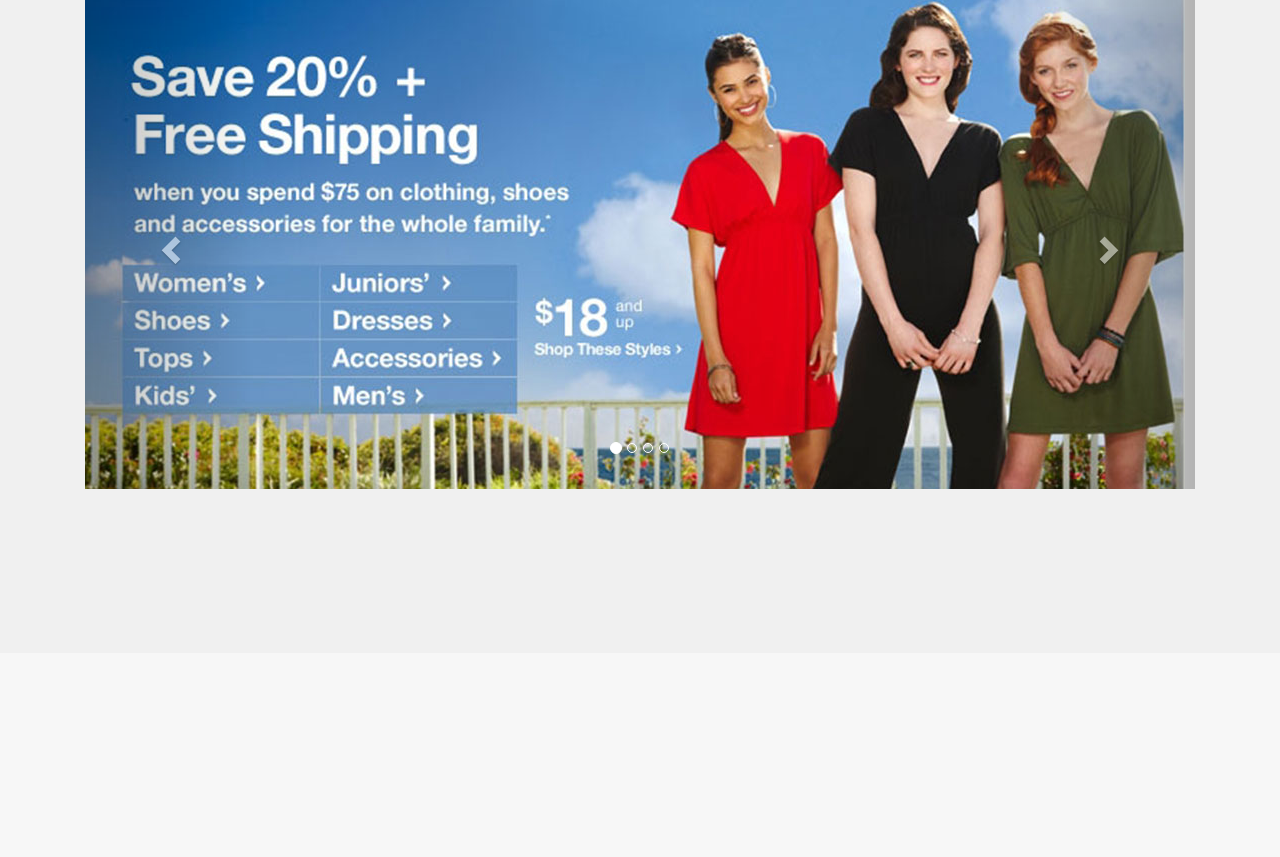
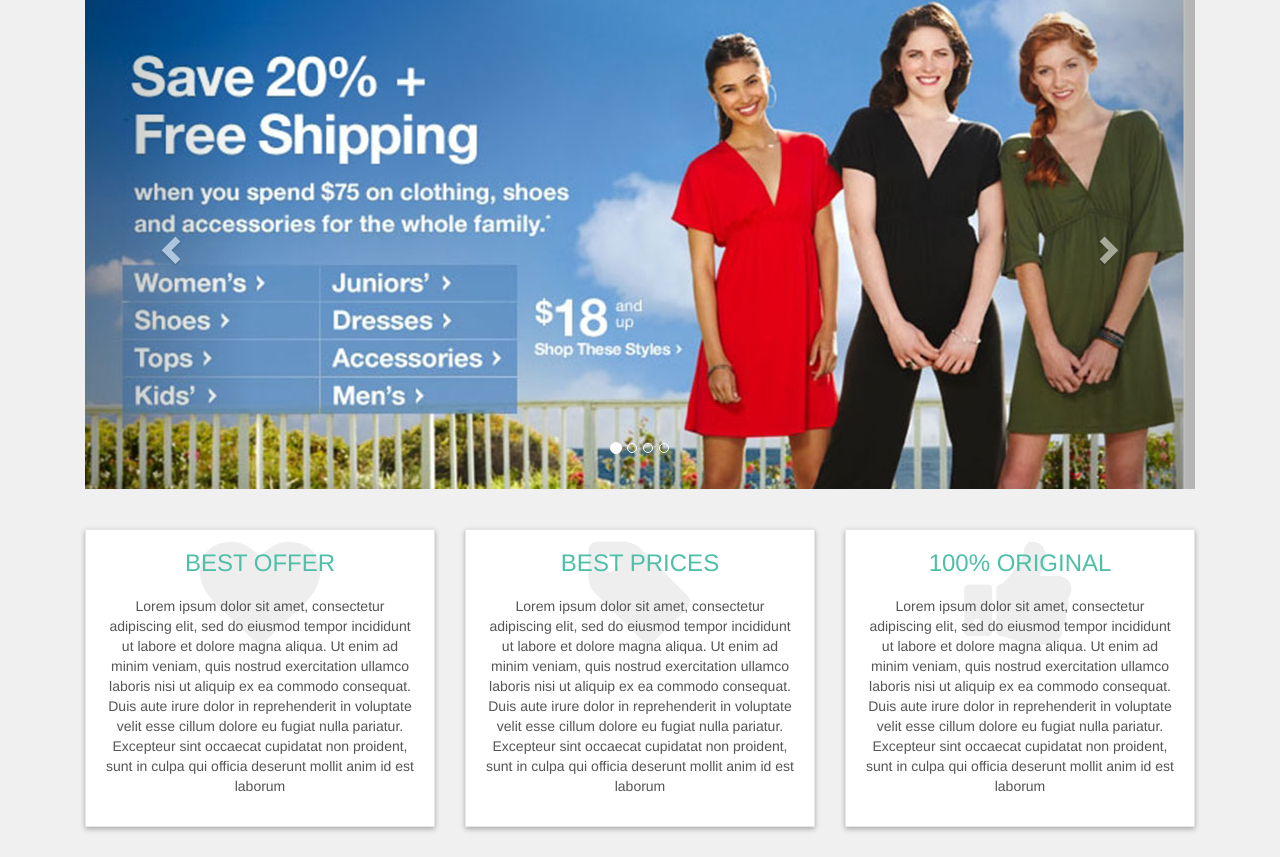
Before and after one commit to alexangria1992/PHP-Commerce, a PHP site: page / in a window 1280 px wide. Shown: the part 147-1004 px from the top of the page. Before the commit the page ends 636 px from the top, so only its background shows below. Run offline with PHP 8.4, Linux system fonts and the light colour scheme.

Commit message:
Create Store Introduction Box

```diff
--- a/index.php
+++ b/index.php
@@ -134,6 +134,41 @@
     </div>
 </div>
 
+<div id="advantages">
+  <div class="container">
+   <div class="same-height-row">
+     <div class="col-sm-4">
+       <div class="box same-height">
+        <div class="icon">
+            <i class="fa fa-heart"></i>
+        </div>
+        <h3><a href="">Best Offer</a></h3>
+        <p>Lorem ipsum dolor sit amet, consectetur adipiscing elit, sed do eiusmod tempor incididunt ut labore et dolore magna aliqua. Ut enim ad minim veniam, quis nostrud exercitation ullamco laboris nisi ut aliquip ex ea commodo consequat. Duis aute irure dolor in reprehenderit in voluptate velit esse cillum dolore eu fugiat nulla pariatur. Excepteur sint occaecat cupidatat non proident, sunt in culpa qui officia deserunt mollit anim id est laborum</p>
+        </div>
+      </div>
+      <div class="col-sm-4">
+       <div class="box same-height">
+        <div class="icon">
+            <i class="fa fa-tag"></i>
+        </div>
+        <h3><a href="">Best Prices</a></h3>
+        <p>Lorem ipsum dolor sit amet, consectetur adipiscing elit, sed do eiusmod tempor incididunt ut labore et dolore magna aliqua. Ut enim ad minim veniam, quis nostrud exercitation ullamco laboris nisi ut aliquip ex ea commodo consequat. Duis aute irure dolor in reprehenderit in voluptate velit esse cillum dolore eu fugiat nulla pariatur. Excepteur sint occaecat cupidatat non proident, sunt in culpa qui officia deserunt mollit anim id est laborum</p>
+        </div>
+      </div>
+      <div class="col-sm-4">
+       <div class="box same-height">
+        <div class="icon">
+            <i class="fa fa-thumbs-up"></i>
+        </div>
+        <h3><a href="">100% Original</a></h3>
+        <p>Lorem ipsum dolor sit amet, consectetur adipiscing elit, sed do eiusmod tempor incididunt ut labore et dolore magna aliqua. Ut enim ad minim veniam, quis nostrud exercitation ullamco laboris nisi ut aliquip ex ea commodo consequat. Duis aute irure dolor in reprehenderit in voluptate velit esse cillum dolore eu fugiat nulla pariatur. Excepteur sint occaecat cupidatat non proident, sunt in culpa qui officia deserunt mollit anim id est laborum</p>
+        </div>
+      </div>
+   </div>
+  </div>
+</div>
+
+
     <script src="js/jquery-331.min.js"></script>
     <script src="js/bootstrap-337.min.js"></script>
 
--- a/styles/style.css
+++ b/styles/style.css
@@ -122,3 +122,56 @@ body {
 #search .navbar-form .input-group .form-control {
     width: 100%;
 }
+
+#slider {
+    margin-bottom: 40px;
+}
+
+#advantages {
+    text-align: center;
+}
+
+#advantages .box {
+    background: #ffffff;
+    margin: 0 0 30px;
+    border: solid 1px #e6e6e6;
+    box-sizing: border-box;
+    padding: 20px;
+    box-shadow: 0px 2px 5px rgba(0, 0, 0, .3);
+}
+
+#advantages .box .icon {
+    position: absolute;
+    font-size: 120px;
+    width: 100%;
+    text-align: center;
+    top: -20px;
+    left: 0px;
+    height: 100%;
+    float: left;
+    color: #eeeeee;
+    box-sizing: border-box;
+    z-index: 1;
+}
+
+#advantages .box h3 {
+    position: relative;
+    margin: 0 0 20px;
+    font-weight: 300;
+    text-transform: uppercase;
+    z-index: 2;
+}
+
+#advantages .box h3 a {
+    color: #4fbfa8;
+}
+
+#advantages .box h3 a:hover {
+    text-decoration: none;
+}
+
+#advantages .box p {
+    position: relative;
+    z-index: 2;
+    color: #555555;
+}
```
